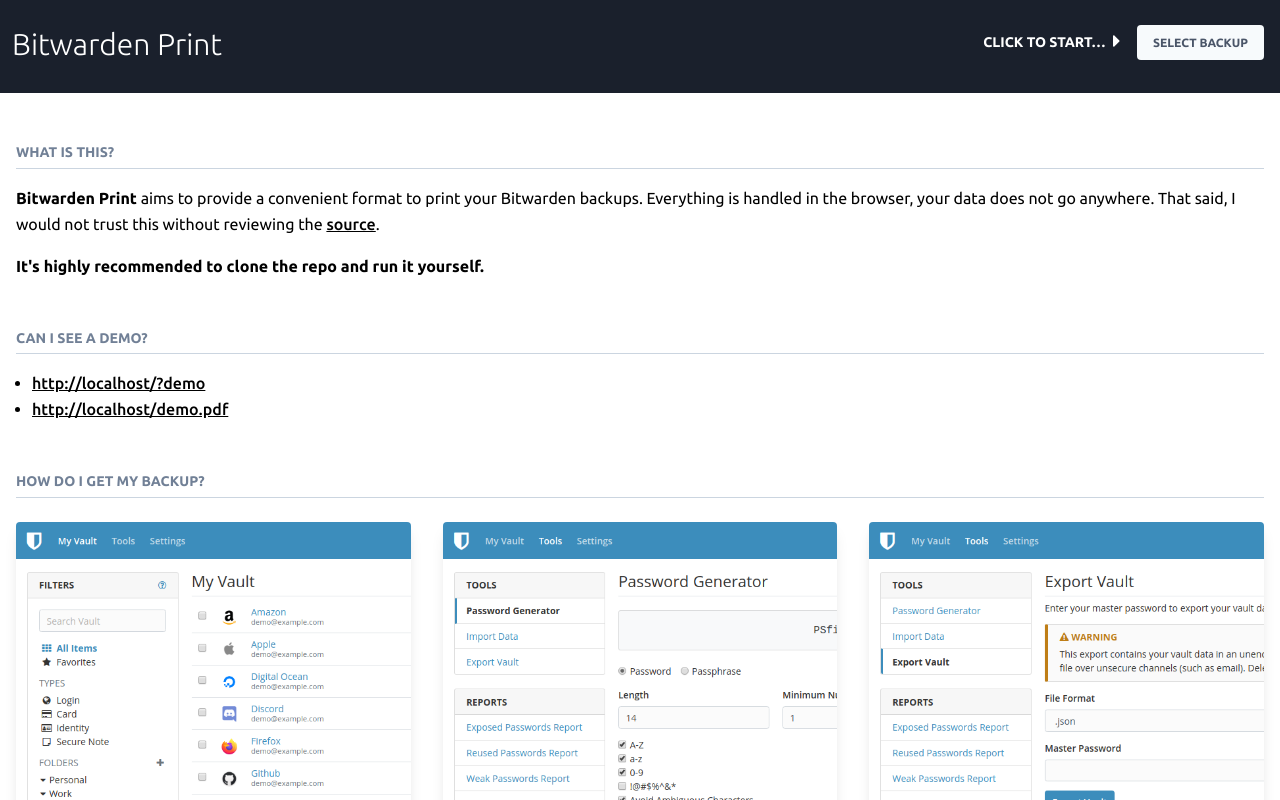
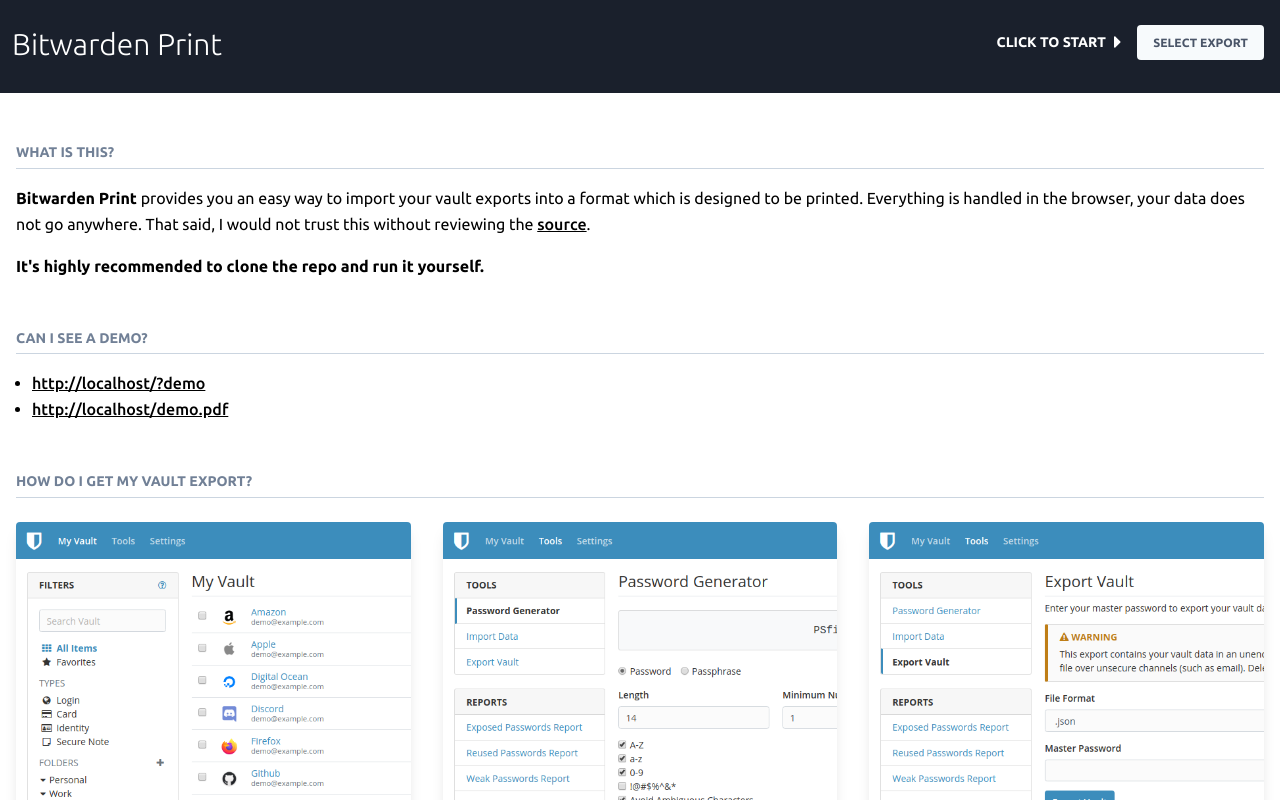
Before and after one commit to krestaino/bitprint, a React (Create React App) app in the folder client/: page / in a window 1280 px wide. Shown: the top 800 px of the page. Built offline with nearby package versions, Linux system fonts and the light colour scheme; the HTML template or start-up script is replaced by a standard one.

Commit message:
chore: change backup to export

```diff
--- a/client/src/App.js
+++ b/client/src/App.js
@@ -183,11 +183,11 @@
                 Bitwarden Print
               </h1>
               <div className="flex items-center">
-                <span className="flex font-bold uppercase text-sm mr-4 slide-in-left">
-                  Click to start… <ArrowLogo className="ml-2 h-5" />
+                <span className="flex items-center font-bold uppercase text-sm mr-4 slide-in-left">
+                  Click to start <ArrowLogo className="ml-2 h-5" />
                 </span>
                 <div className="relative btn">
-                  <span className="font-bold uppercase text-xs">Select Backup</span>
+                  <span className="font-bold uppercase text-xs">Select Export</span>
                   <input
                     className="opacity-0 absolute h-full w-full inset-0"
                     onChange={this.readFile}
@@ -256,7 +256,7 @@
                 <div className="xl:ml-auto mt-4 xl:mt-auto flex flex-col ">
                   {file.name && (
                     <Fragment>
-                      {file.size > 0 && <label className="label">Selected backup</label>}
+                      {file.size > 0 && <label className="label">Selected export</label>}
                       <div className="flex">
                         <span
                           className="font-bold uppercase text-xs btn mr-4 w-full"
--- a/client/src/components/Intro.js
+++ b/client/src/components/Intro.js
@@ -16,9 +16,9 @@
             What is this?
           </h2>
           <p>
-            <strong>Bitwarden Print</strong> aims to provide a convenient format to print your
-            Bitwarden backups. Everything is handled in the browser, your data does not go anywhere.
-            That said, I would not trust this without reviewing the{' '}
+            <strong>Bitwarden Print</strong> provides you an easy way to import your vault exports
+            into a format which is designed to be printed. Everything is handled in the browser,
+            your data does not go anywhere. That said, I would not trust this without reviewing the{' '}
             <a href={packageJson.repository.url}>source</a>.
           </p>
           <p className="mt-4">
@@ -46,7 +46,7 @@
         </section>
         <section className="mb-4 py-4">
           <h2 className="border-b border-gray-400 pb-1 mb-4 text-gray-600 font-bold text-sm uppercase">
-            How do I get my backup?
+            How do I get my vault export?
           </h2>
           <ol className="flex flex-col md:flex-row justify-center flex-wrap text-center md:-mt-8 flex-1 -mx-4">
             <li className="md:mt-6 flex-1">
```
Also changed, not shown: 1 other file (tests, documents, lock files or other folders).
